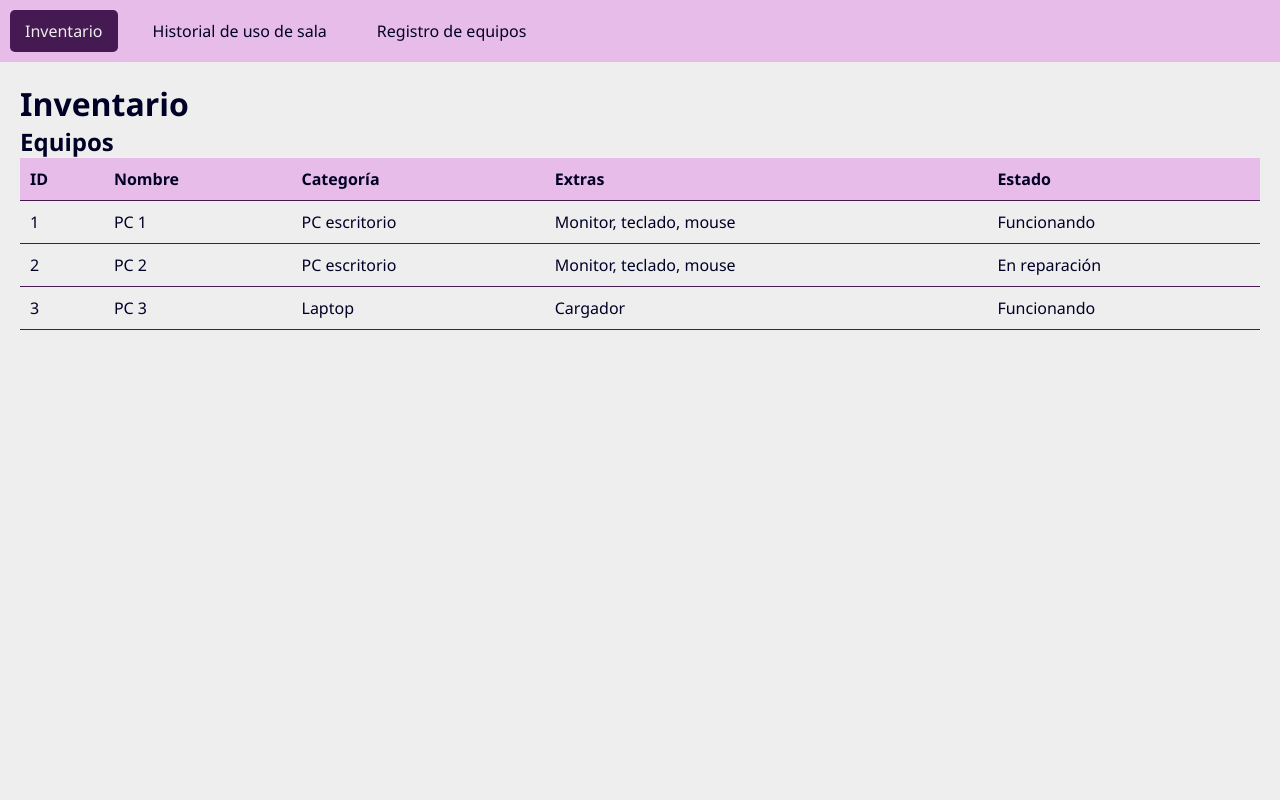
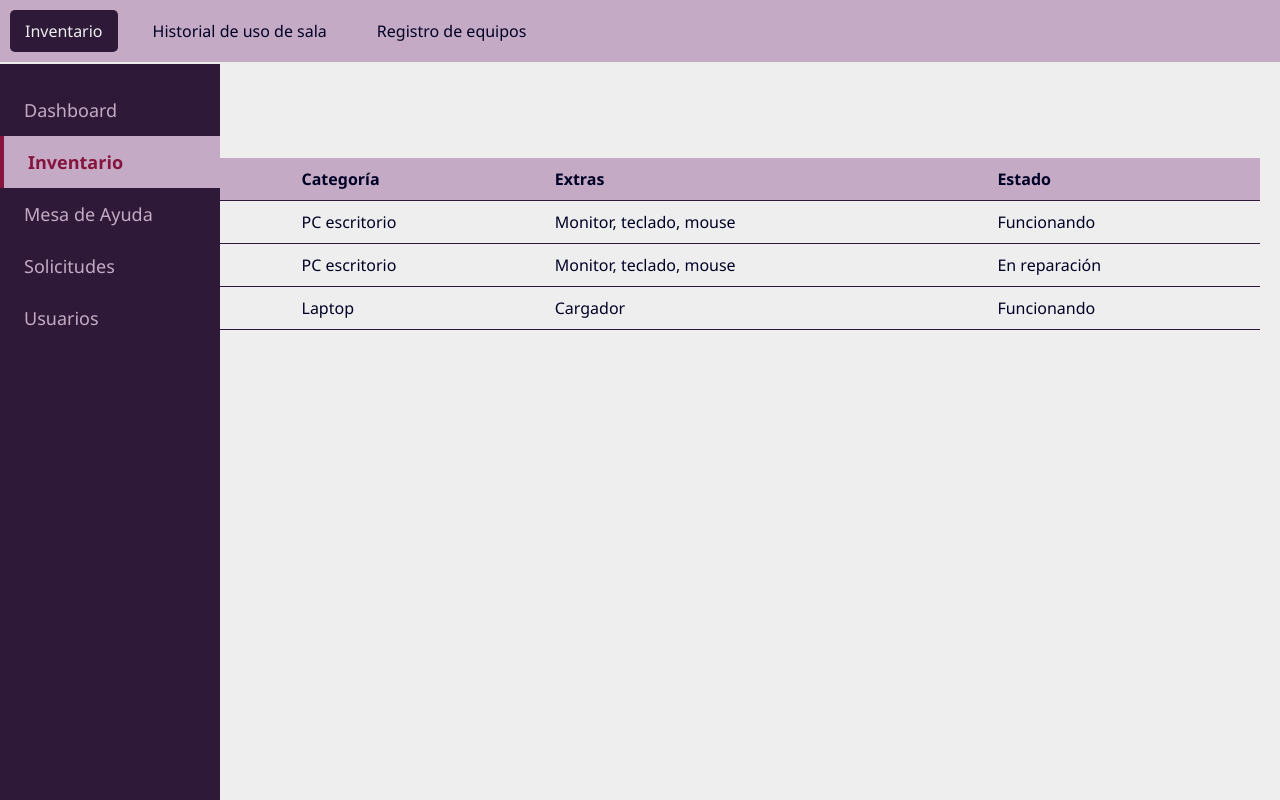
Before and after one commit to FilumSoftware/sgrsi, a PHP site: page /paginas/inventario/inventario.html in a window 1280 px wide. Run offline with PHP 8.4, Linux system fonts and the light colour scheme.

Commit message:
Bajado el tono de los colores primario y secundario que estaban muy chiyones

```diff
--- a/FrontEnd/css/main.css
+++ b/FrontEnd/css/main.css
@@ -1,17 +1,84 @@
 :root {
     --color-fondo: #EEEEEE;
-    --color-primario: #E8BCE8;
-    --color-secundario: #451952;
-    --color-acento: #862549;
+    --color-primario: #C4AAC4;
+    --color-secundario: #2E1A38;
+    --color-acento: #86143e;
     --color-texto: #000026;
     --color-texto-suave: #555555;
+    --fuente-principal: 'Segoe UI', Tahoma, Geneva, Verdana, sans-serif;
+    --fuente-tamanio: 16px;
+    --espaciado: 1rem;
+    --borde-radius: 8px;
+    --sombra: 0 4px 6px rgba(0, 0, 0, 0.1);}
+
+body {
+  font-family: var(--fuente-principal);
+  font-size: var(--fuente-tamanio);
+  background-color: var(--color-fondo);
+  color: var(--color-texto);
 }
 
-body {
-    margin: 0;
-    font-family: 'Segoe UI', Tahoma, Geneva, Verdana, sans-serif;
-    background-color: var(--color-fondo);
-    color: var(--color-texto);
-    justify-content: center;
-    align-items: center;
+a {
+  text-decoration: none;
+  color: inherit;
 }
+
+h1, h2, h3 {
+  color: var(--color-texto);
+  font-weight: 500;
+}
+
+ul {
+  list-style: none;
+}
+
+
+.dashboard-contenedor {
+  display: flex;
+  margin-top: 64px;
+}
+
+
+.sidebar {
+  width: 220px;
+  background-color: var(--color-secundario);
+  min-height: calc(100vh - 64px);
+  padding: 20px 0;
+  position: fixed;
+  top: 64px;
+}
+
+.sidebar ul {
+  list-style: none;
+  padding: 0;
+}
+
+.sidebar-item {
+  padding: 14px 24px;
+  color: var(--color-primario);
+  font-size: 18px;
+  cursor: pointer;
+  transition: 0.3s;
+}
+
+.sidebar-item a {
+  color: var(--color-primario);
+  text-decoration: none;
+}
+
+.sidebar-item:hover {
+  background-color: var(--color-secundario);
+  color: var(--color-acento);
+}
+
+.sidebar-item:hover a {
+  color: var(--color-acento);
+}
+
+
+.sidebar-item.activo {
+  background-color: var(--color-primario);
+  color: var(--color-acento);
+  font-weight: bold;
+  border-left: 4px solid var(--color-acento);
+}
--- a/FrontEnd/index.html
+++ b/FrontEnd/index.html
@@ -6,7 +6,7 @@
     <title>SGRSI - Login</title>
     <link href="https://fonts.googleapis.com/css2?family=Raleway:wght@300;400;600;700&display=swap" rel="stylesheet">
 
-    <link rel="stylesheet" href="css/main.css">
+    <link rel="stylesheet" href="/FrontEnd/css/main.css">
   </head>
 
   <body>
--- a/FrontEnd/paginas/inventario/inventario.css
+++ b/FrontEnd/paginas/inventario/inventario.css
@@ -3,6 +3,10 @@
 a {
   text-decoration: none;
   color: inherit;
+}
+
+h1, h2 {
+    color: var(--color-texto);
 }
 
 .topbar{
--- a/FrontEnd/paginas/inventario/inventario.html
+++ b/FrontEnd/paginas/inventario/inventario.html
@@ -18,6 +18,16 @@
         </ul>
       </nav>
     </header>
+    <div class="container">
+    <nav class="sidebar">
+        <ul>
+          <li class="sidebar-item"><a href="../dashboard/dashboard.html">Dashboard</a></li>
+          <li class="sidebar-item activo">Inventario</a></li>
+          <li class="sidebar-item"><a href="../mesa-de-ayuda/mesa-de-ayuda.html">Mesa de Ayuda</a></li>
+          <li class="sidebar-item"><a href="../solicitudes/solicitudes.html">Solicitudes</a></li>
+          <li class="sidebar-item"><a href="../usuarios/usuarios.html">Usuarios</a></li>
+        </ul>
+      </nav>
     <div class="content">
             <h1>Inventario</h1>
              <h2>Equipos</h2>
@@ -56,7 +66,7 @@
                     </tr>
                 </tbody>
             </table>
-
+    </div>
    </div>
 
     <script src="../../js/inventario.js"></script>
```
